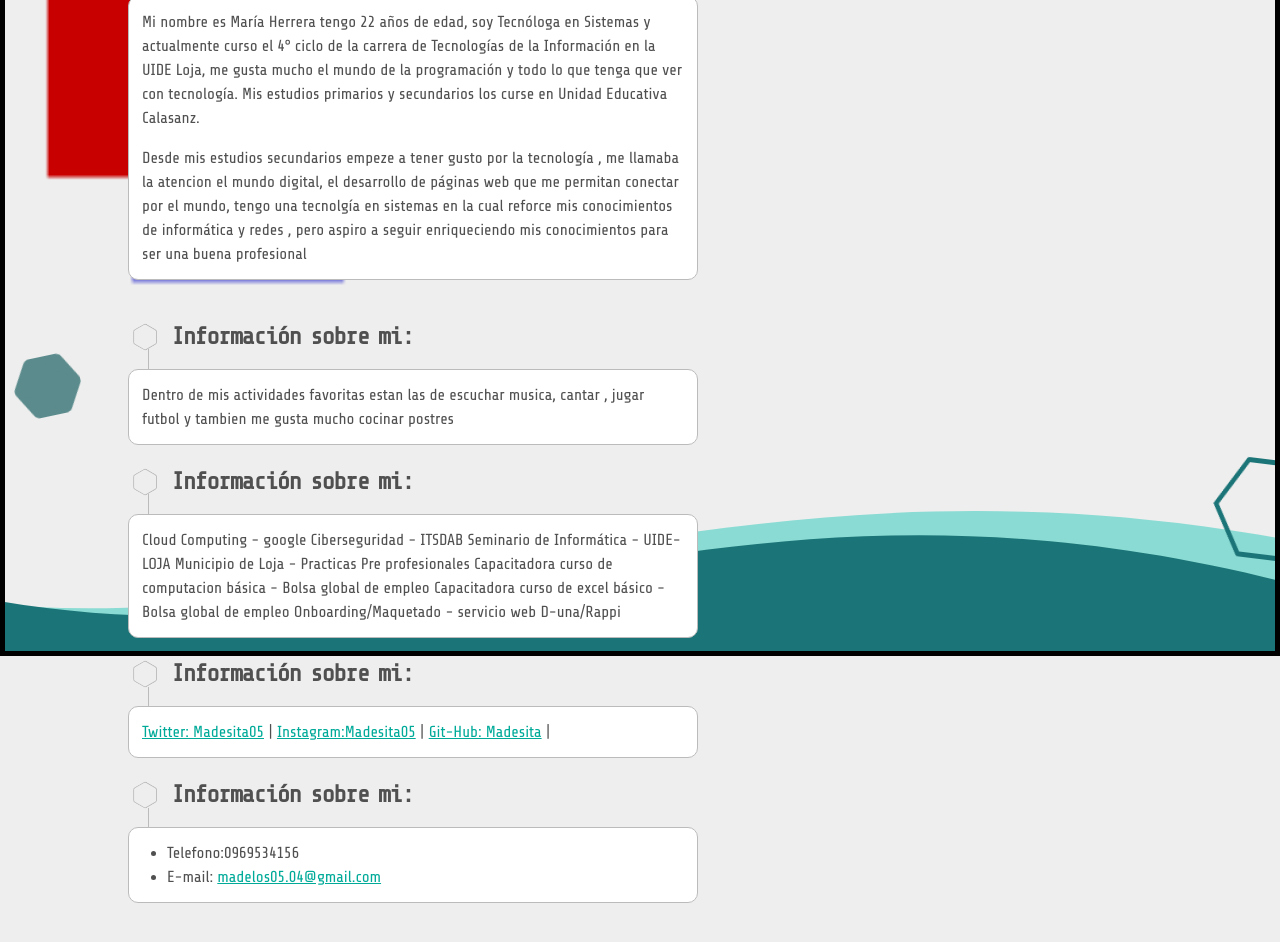
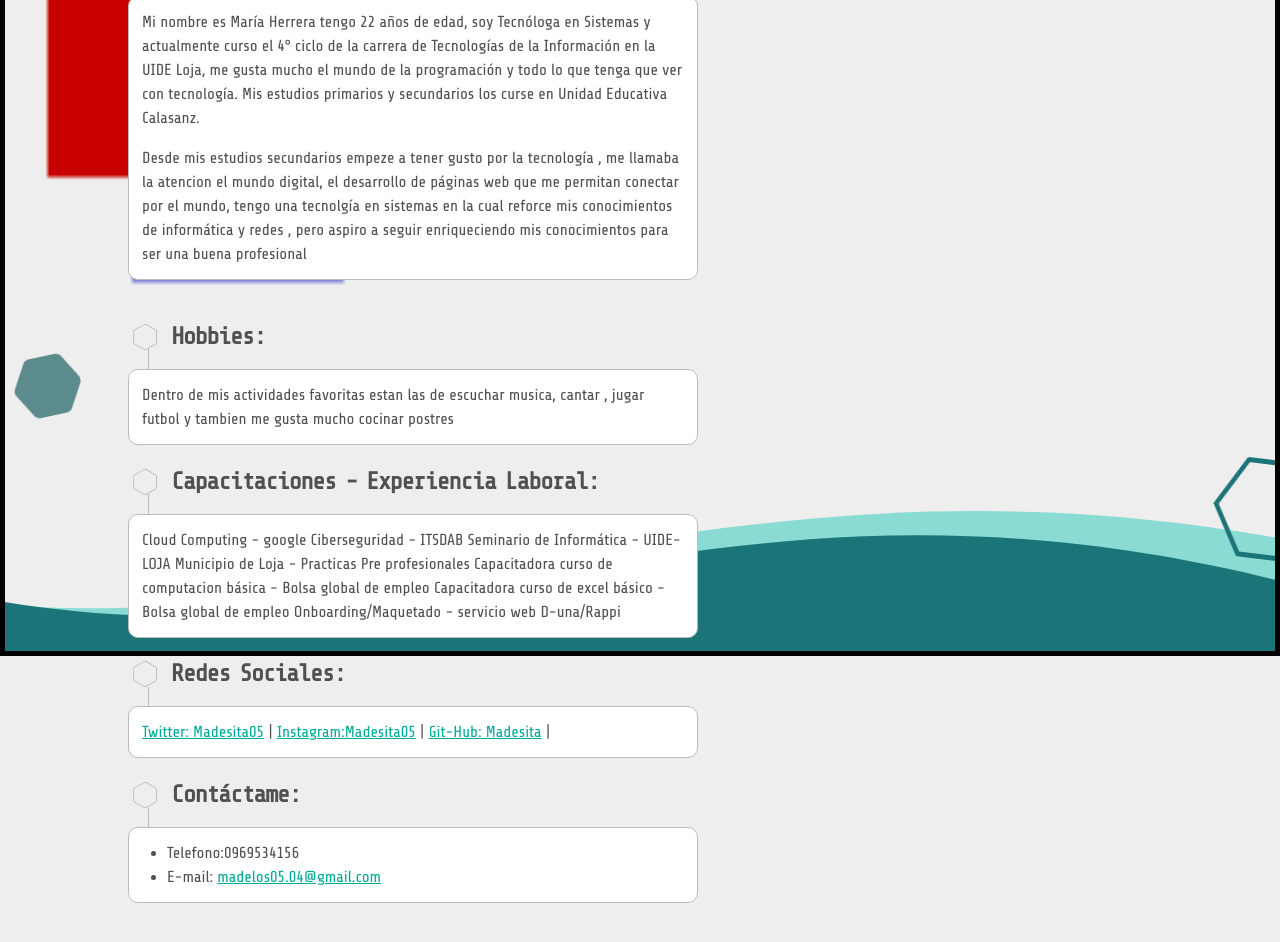
Before and after one commit to ProgamacionWebUIDEL/ClasesIntroductoriasMaria, a plain HTML site: page index.html in a window 1280 px wide. Shown: the part 144-1086 px from the top of the page. Drawn offline with nearby package versions, Linux system fonts and the light colour scheme.

Commit message:
Add files via upload

```diff
--- a/index.html
+++ b/index.html
@@ -238,12 +238,12 @@
   </div>
   <h2>
   <h2>
-    <div class="hex moved"></div><span>Información sobre mi:</span></h1>
+    <div class="hex moved"></div><span>Hobbies:</span></h1>
     <div class="subtext" id="main">
   Dentro de mis actividades favoritas estan las de escuchar musica, cantar , jugar futbol y tambien me gusta mucho cocinar postres
   </div>
   <h2>
-    <div class="hex moved"></div><span>Información sobre mi:</span></h1>
+    <div class="hex moved"></div><span>Capacitaciones - Experiencia Laboral:</span></h1>
     <div class="subtext" id="main">
   Cloud Computing - google
   Ciberseguridad - ITSDAB
@@ -255,12 +255,12 @@
   Onboarding/Maquetado - servicio web D-una/Rappi
   </div>
   <h2>
-    <div class="hex moved"></div><span>Información sobre mi:</span></h1>
+    <div class="hex moved"></div><span>Redes Sociales:</span></h1>
     <div class="subtext" id="main">
   <a>Twitter: Madesita05</a> | <a>Instagram:Madesita05</a> | <a>Git-Hub: Madesita</a> |
   </div>
   <h2>
-    <div class="hex moved"></div><span>Información sobre mi:</span></h1>
+    <div class="hex moved"></div><span>Contáctame:</span></h1>
     <div class="subtext" id="main">
   <ul>
   <li>Telefono:0969534156</li>
```
